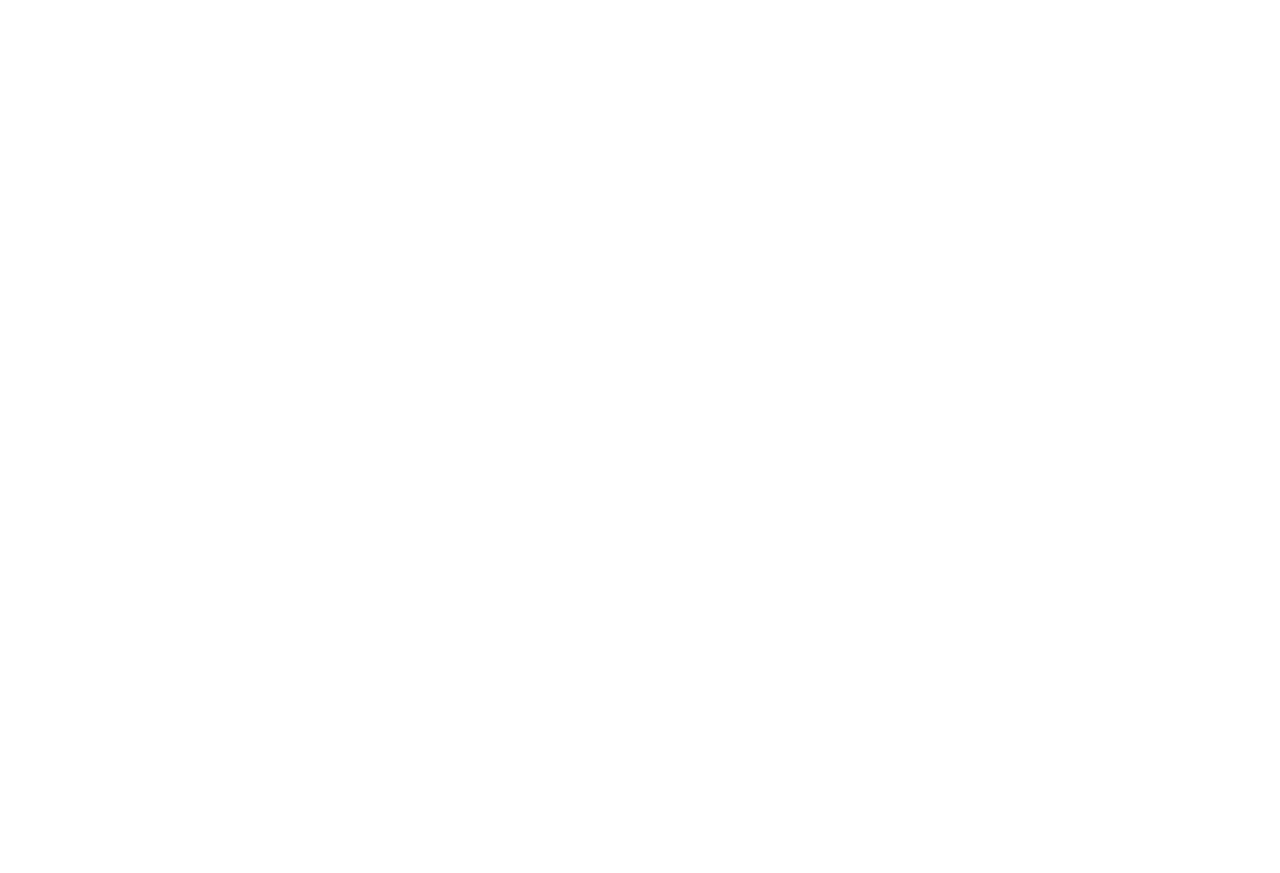
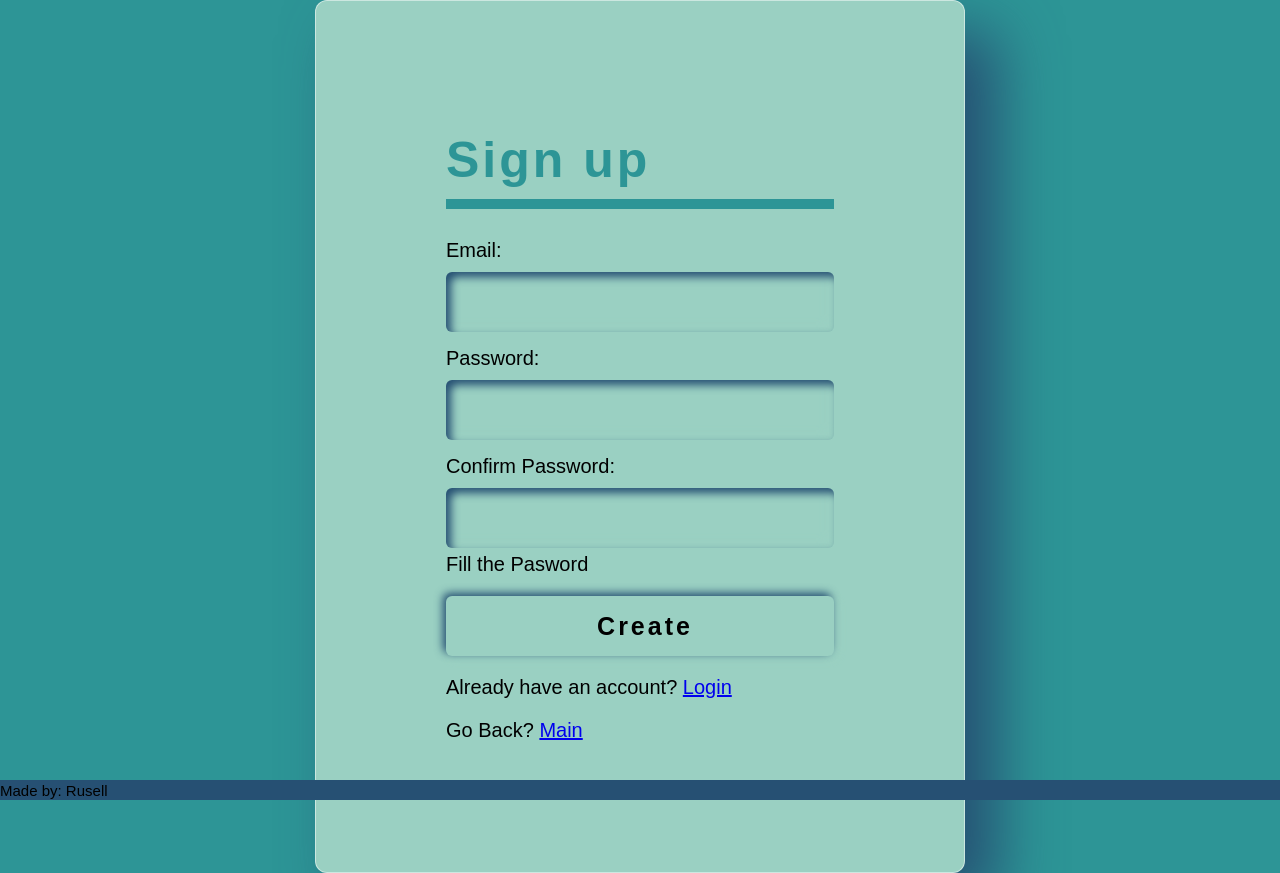
Before and after one commit to R-uru/Activity, a plain HTML site: page sigup/signup.html in a window 1280 px wide. Before the commit the page ends 800 px from the top, so only its background shows below. Drawn offline with Linux system fonts and the light colour scheme.

Commit message:
update 1

```diff
--- a/login/style.css
+++ b/login/style.css
@@ -0,0 +1,114 @@
+:root {
+    --one: #265073;
+    --two: #2d9596;
+    --three: #9ad0c2;
+    --text: #f1fada;
+
+    --shadow: var(--one);
+    --lights: var(--three);
+}
+* {
+  margin: 0;
+  padding: 0;
+  box-sizing: border-box;
+}
+body {
+  overflow: hidden;
+  /* background-image: url(img/sky.gif); */
+  background-size: cover;
+  background: var(--two);;
+  font-size: 20px;
+}
+section {
+  display: flex;
+  justify-content: center;
+  align-items: center;
+  min-height: 100vh;
+}
+.content {
+  position: relative;
+  min-height: 100px;
+  width: 650px;
+  border-radius: 12px;
+  border: 1px solid rgba(255, 255, 255, 0.5);
+  background: var(--three);
+  box-shadow: 32px 32px 63px var(--shadow);
+  display: flex;
+  justify-content: center;
+  align-items: center;
+}
+form {
+  font-family: sans-serif;
+  position: relative;
+  width: 100%;
+  height: 100%;
+  padding: 130px;
+}
+.content h4 {
+  position: relative;
+  font-size: 50px;
+  color: var(--one);
+  letter-spacing: 3px;
+  margin-bottom: 50px;
+}
+.content h4::before {
+  content: "";
+  position: absolute;
+  left: 10;
+  bottom: -20px;
+  width: 100%;
+  height: 10px;
+  background: var(--one);
+}
+form .input:nth-of-type(3) input {
+  background: var(--bg);
+  box-shadow: -3px -3px 8px var(--shadow), 3px 3px 8px var(--lights);
+  font-weight: 600;
+  letter-spacing: 3px;
+  cursor: pointer;
+  margin-top: 20px;
+}
+form .input input:hover {
+  box-shadow: inset 5px 5px 8px var(--shadow), inset -5px -5px 8px var(--lights);
+  font-size: 20px;
+}
+form .input input {
+  height: 60px;
+  width: 100%;
+  border: none;
+  border-radius: 6px;
+  background: var(--bg);
+  box-shadow: inset 5px 5px 8px var(--shadow), inset -5px -5px 8px var(--lights);
+  font-size: 25px;
+  text-indent: 10px;
+  margin-top: 10px;
+}
+p.label input[type="checkbox"],
+p.show input[type="checkbox"] {
+  width: 16px;
+  height: 16px;
+}
+p.show input[type="checkbox"] {
+  margin-top: 10px;
+}
+form input:focus {
+  outline: none;
+}
+form p.label:nth-of-type(2) {
+  margin: 10px 0px 20px 0px;
+}
+form .label {
+  margin-top: 10px;
+}
+.credits {
+  display: flex;
+  position: absolute;
+  align-items: center;
+  bottom: 0;
+  margin: auto;
+  width: 100%;
+  height: 20px;
+  background-color: var(--shadow);
+  font-family: sans-serif;
+  font-size: 15px;
+}
--- a/main.css
+++ /dev/null
@@ -1,115 +0,0 @@
-@import url('https://fonts.googleapis.com/css?family=Poppins:400,500,600,700&display=swap');
-*{
-  margin: 0;
-  padding: 0;
-  box-sizing: border-box;
-  font-family: 'Poppins', sans-serif;
-}
-nav{
-  display: flex;
-  height: 80px;
-  width: 100%;
-  background: #1b1b1b;
-  align-items: center;
-  justify-content: space-between;
-  padding: 0 50px 0 100px;
-  flex-wrap: wrap;
-}
-nav .logo{
-  color: #fff;
-  font-size: 35px;
-  font-weight: 600;
-}
-nav ul{
-  display: flex;
-  flex-wrap: wrap;
-  list-style: none;
-}
-nav ul li{
-  margin: 0 5px;
-}
-nav ul li a{
-  color: #f2f2f2;
-  text-decoration: none;
-  font-size: 18px;
-  font-weight: 500;
-  padding: 8px 15px;
-  border-radius: 5px;
-  letter-spacing: 1px;
-  transition: all 0.3s ease;
-}
-nav ul li a.active,
-nav ul li a:hover{
-  color: #111;
-  background: #fff;
-}
-nav .menu-btn i{
-  color: #fff;
-  font-size: 22px;
-  cursor: pointer;
-  display: none;
-}
-input[type="checkbox"]{
-  display: none;
-}
-@media (max-width: 1000px){
-  nav{
-    padding: 0 40px 0 50px;
-  }
-}
-@media (max-width: 920px) {
-  nav .menu-btn i{
-    display: block;
-  }
-  #click:checked ~ .menu-btn i:before{
-    content: "\f00d";
-  }
-  nav ul{
-    position: fixed;
-    top: 80px;
-    left: -100%;
-    background: #111;
-    height: 100vh;
-    width: 100%;
-    text-align: center;
-    display: block;
-    transition: all 0.3s ease;
-  }
-  #click:checked ~ ul{
-    left: 0;
-  }
-  nav ul li{
-    width: 100%;
-    margin: 40px 0;
-  }
-  nav ul li a{
-    width: 100%;
-    margin-left: -100%;
-    display: block;
-    font-size: 20px;
-    transition: 0.6s cubic-bezier(0.68, -0.55, 0.265, 1.55);
-  }
-  #click:checked ~ ul li a{
-    margin-left: 0px;
-  }
-  nav ul li a.active,
-  nav ul li a:hover{
-    background: none;
-    color: cyan;
-  }
-}
-.content{
-  position: absolute;
-  top: 50%;
-  left: 50%;
-  transform: translate(-50%, -50%);
-  text-align: center;
-  z-index: -1;
-  width: 100%;
-  padding: 0 30px;
-  color: #1b1b1b;
-}
-.content div{
-  font-size: 40px;
-  font-weight: 700;
-}
--- a/sigup/signup.html
+++ b/sigup/signup.html
@@ -1,11 +1,56 @@
 <!DOCTYPE html>
-<html lang="en">
-<head>
-    <meta charset="UTF-8">
-    <meta name="viewport" content="width=device-width, initial-scale=1.0">
-    <title>Document</title>
-</head>
-<body>
+<html>
+  <head>
+    <title>Create Account | Login</title>
+    <link rel="stylesheet" href="style.css" />
+  </head>
+  <script>
+    function checking() {
+      var password = document.getElementById("confirm").value;
+      var confirmPassword = document.getElementById("password").value;
+      var passwordMatch = document.getElementById("result");
 
-</body>
+      if (password !== confirmPassword) {
+        passwordMatch.textContent = "Passwords do not match";
+        passwordMatch.className = "error";
+      } else {
+        passwordMatch.textContent = "Passwords match!";
+        passwordMatch.className = "success";
+      }
+    }
+  </script>
+  <body>
+    <section>
+      <div class="box">
+        <div class="content">
+          <form action="#">
+            <h4>Sign up</h4>
+            <div class="input">
+              <p>Email:</p>
+              <input type="text" id="email" oninput="checking()" required />
+            </div>
+            <div class="input">
+              <p>Password:</p>
+              <input type="text" id="confirm" oninput="checking()" required />
+            </div>
+            <div class="input">
+              <p>Confirm Password:</p>
+              <input type="password" id="password" oninput="checking()" required />
+            </div>
+            <span id="result">Fill the Pasword</span><br>
+            <div class="input">
+              <input type="submit" value="Create" />
+            </div>
+            <p class="label">
+              Already have an account? <a href="../login/login.html">Login</a>
+            </p>
+            <p class="label">
+              Go Back? <a href="../index.html">Main</a>
+            </p>
+          </form>
+        </div>
+      </div>
+    </section>
+    <div class="credits">Made by: Rusell</div>
+  </body>
 </html>
--- a/sigup/style.css
+++ b/sigup/style.css
@@ -0,0 +1,116 @@
+:root {
+    --one: #265073;
+    --two: #2d9596;
+    --three: #9ad0c2;
+    --text: #f1fada;
+
+    --shadow: var(--one);
+    --lights: var(--three);
+  }
+.error {
+    color: red;
+}
+
+.success {
+    color: green;
+}
+* {
+  margin: 0;
+  padding: 0;
+  box-sizing: border-box;
+}
+body {
+    overflow: hidden;
+    /* background-image: url(img/sky.gif); */
+    background-size: cover;
+    background: var(--two);;
+    font-size: 20px;
+}
+section {
+  display: flex;
+  justify-content: center;
+  align-items: center;
+  min-height: 100vh;
+}
+.content {
+    position: relative;
+    min-height: 100px;
+    width: 650px;
+    border-radius: 12px;
+    border: 1px solid rgba(255, 255, 255, 0.5);
+    background: var(--three);
+    box-shadow: 32px 32px 63px var(--shadow);
+    display: flex;
+    justify-content: center;
+    align-items: center;
+}
+form {
+  font-family: sans-serif;
+  position: relative;
+  width: 100%;
+  height: 100%;
+  padding: 130px;
+}
+.content h4 {
+  position: relative;
+  font-size: 50px;
+  color: var(--two);
+  letter-spacing: 3px;
+  margin-bottom: 50px;
+}
+.content h4::before {
+  content: "";
+  position: absolute;
+  left: 10;
+  bottom: -20px;
+  width: 100%;
+  height: 10px;
+  background: var(--two);
+}
+.input p {
+  margin: 15px 0px 0px 0px;
+}
+form .input:nth-of-type(4) input {
+  background: var(--bg);
+  box-shadow: -3px -3px 8px var(--shadow), 3px 3px 8px var(--lights);
+  font-weight: 600;
+  letter-spacing: 3px;
+  cursor: pointer;
+  margin-top: 20px;
+}
+form .input:nth-of-type(3) input {
+    margin-bottom: 5px;
+}
+form .input input:hover {
+  box-shadow: inset 5px 5px 8px var(--shadow), inset -5px -5px 8px var(--lights);
+  font-size: 20px;
+}
+form .input input {
+  height: 60px;
+  width: 100%;
+  border: none;
+  border-radius: 6px;
+  background: var(--bg);
+  box-shadow: inset 5px 5px 8px var(--shadow), inset -5px -5px 8px var(--lights);
+  font-size: 25px;
+  text-indent: 10px;
+  margin-top: 10px;
+}
+form input:focus {
+    outline: none;
+}
+form .label {
+  margin-top: 20px;
+}
+.credits {
+  display: flex;
+  position: absolute;
+  align-items: center;
+  bottom: 0;
+  margin: auto;
+  width: 100%;
+  height: 20px;
+  background-color: var(--shadow);
+  font-family: sans-serif;
+  font-size: 15px;
+}
--- a/style.css
+++ b/style.css
@@ -1,14 +1,14 @@
 :root {
   --one: #265073;
-    --two: #2D9596;
-    --three: #9AD0C2;
-    --text: #F1FADA;
+  --two: #2d9596;
+  --three: #9ad0c2;
+  --text: #f1fada;
 }
 * {
   margin: 0;
   padding: 0;
   box-sizing: border-box;
-    font-family: 'Poppins', sans-serif;
+  font-family: "Poppins", sans-serif;
 }
 body {
   font-family: Arial, sans-serif;
@@ -32,9 +32,9 @@ header:nth-child(2) {
   position: -webkit-sticky;
   position: sticky;
   top: 0;
-    box-shadow: 0px 12px 34px 0px rgba(0,0,0,0.76);
-    -webkit-box-shadow: 0px 12px 34px 0px rgba(0,0,0,0.76);
-    -moz-box-shadow: 0px 12px 34px 0px rgba(0,0,0,0.76);
+  box-shadow: 0px 12px 34px 0px rgba(0, 0, 0, 0.76);
+  -webkit-box-shadow: 0px 12px 34px 0px rgba(0, 0, 0, 0.76);
+  -moz-box-shadow: 0px 12px 34px 0px rgba(0, 0, 0, 0.76);
 }
 header:nth-child(2) nav {
   position: relative;
@@ -80,7 +80,8 @@ nav ul li a:hover {
   background-color: var(--three);
   color: var(--one);
 }
-nav .menu-btn i, nav input {
+nav .menu-btn i,
+nav input {
   color: #fff;
   font-size: 25px;
   cursor: pointer;
@@ -148,7 +149,8 @@ header a {
   padding: 15px;
   border-radius: 10px;
 }
-.events-content, .events-info {
+.events-content,
+.events-info {
   width: 500px;
   height: 500px;
   min-width: 100px;
@@ -181,7 +183,6 @@ header a {
   scroll-snap-align: start;
 }
 
-
 footer {
   background-color: var(--two);
   margin: 0;
@@ -202,8 +203,6 @@ footer nav ul li a {
   position: relative;
   left: 50%;
   transform: translate(-50%, 0%);
-
-
 }
 .bg2 {
   src: url(img/maritime.png);
@@ -214,7 +213,8 @@ footer nav ul li a {
 }
 
 @media (max-width: 730px) {
-    nav .menu-btn i, nav input {
+  nav .menu-btn i,
+  nav input {
     display: block;
     align-items: center;
     align-content: center;
@@ -229,7 +229,7 @@ footer nav ul li a {
     position: absolute;
     top: 65px;
     left: -100%;
-        background: var(--two   );
+    background: var(--two);
     height: 100vh;
     width: 100%;
     display: block;
@@ -248,7 +248,8 @@ footer nav ul li a {
     padding: 10px 30px;
     display: block;
   }
-    header nav ul li a:active, nav ul li a:hover {
+  header nav ul li a:active,
+  nav ul li a:hover {
     color: black;
     background: none;
   }
@@ -262,7 +263,8 @@ footer nav ul li a {
   .events-content {
     overflow-y: auto;
   }
-    .events-content, .events-info {
+  .events-content,
+  .events-info {
     width: 180px;
     max-width: 180px;
     height: 180px;
@@ -306,16 +308,16 @@ footer nav ul li a {
     display: block;
   }
   footer nav ul {
-        background: var(--two   );
+    background: var(--two);
     width: 100%;
     display: block;
     transition: all 0.5s ease;
   }
 }
 
-
 @media (max-width: 1000px) {
-    .events-content, .events-info {
+  .events-content,
+  .events-info {
     width: 230px;
     height: 230px;
   }
@@ -327,9 +329,9 @@ footer nav ul li a {
     position: -webkit-sticky;
     position: sticky;
     top: 0;
-        box-shadow: 0px 12px 34px 0px rgba(0,0,0,0.76);
-        -webkit-box-shadow: 0px 12px 34px 0px rgba(0,0,0,0.76);
-        -moz-box-shadow: 0px 12px 34px 0px rgba(0,0,0,0.76);
+    box-shadow: 0px 12px 34px 0px rgba(0, 0, 0, 0.76);
+    -webkit-box-shadow: 0px 12px 34px 0px rgba(0, 0, 0, 0.76);
+    -moz-box-shadow: 0px 12px 34px 0px rgba(0, 0, 0, 0.76);
   }
 
   header:nth-child(2) nav {
@@ -339,13 +341,11 @@ footer nav ul li a {
     padding: 10px 0px;
     height: auto;
     display: block;
-
   }
 }
 
-
 @media (max-width: 246px) {
-    header:nth-child(1) nav .logo-container{
+  header:nth-child(1) nav .logo-container {
     height: auto;
     display: block;
   }
@@ -353,7 +353,8 @@ footer nav ul li a {
     height: auto;
     display: block;
   }
-    .events-content, .events-info {
+  .events-content,
+  .events-info {
     width: auto;
     display: block;
   }
```
Also changed, not shown: index.html (+48 -16 lines), login/login.html (+51 -9 lines), main.html (deleted, +0 -37 lines). Lines whose indentation alone changed are shown as unchanged.
